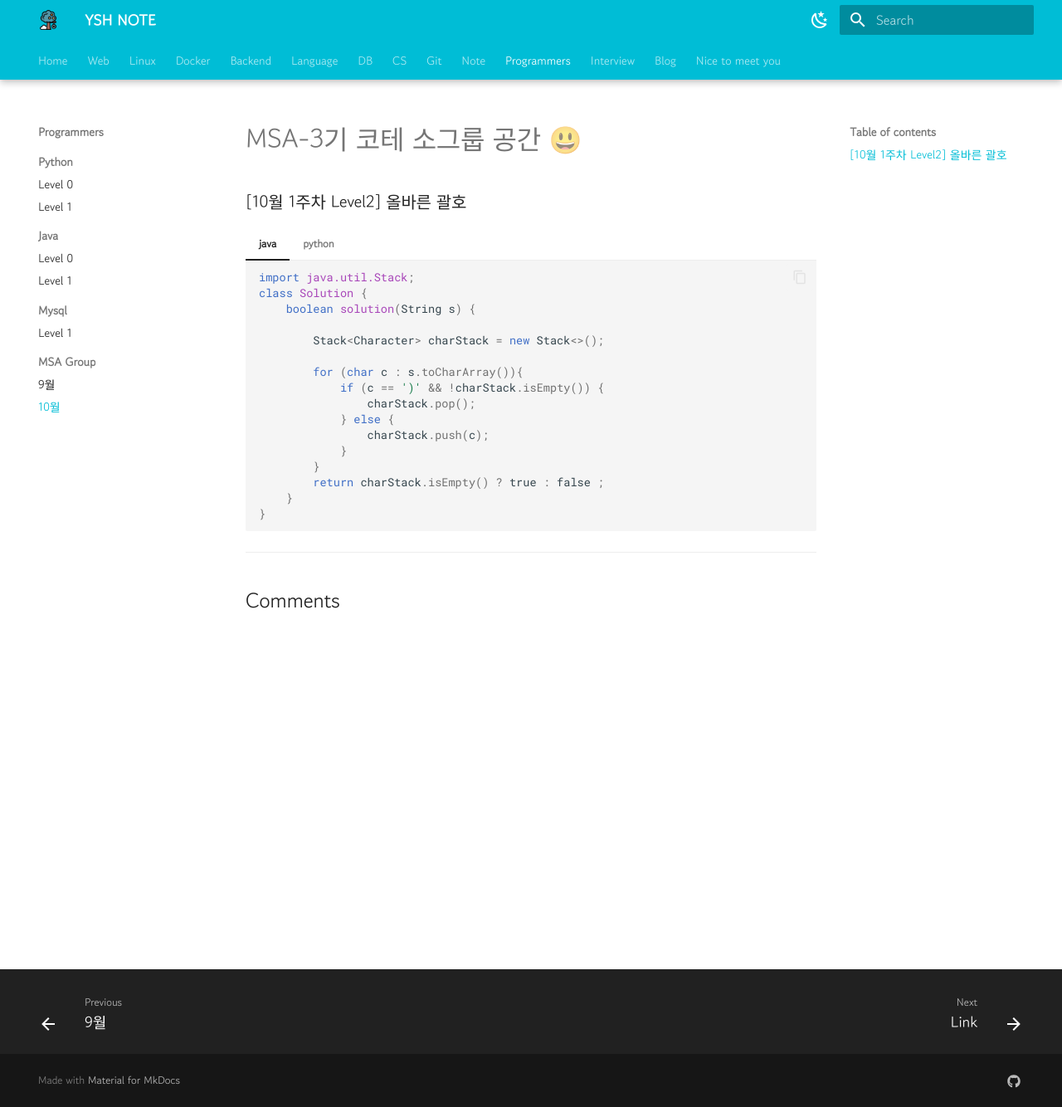
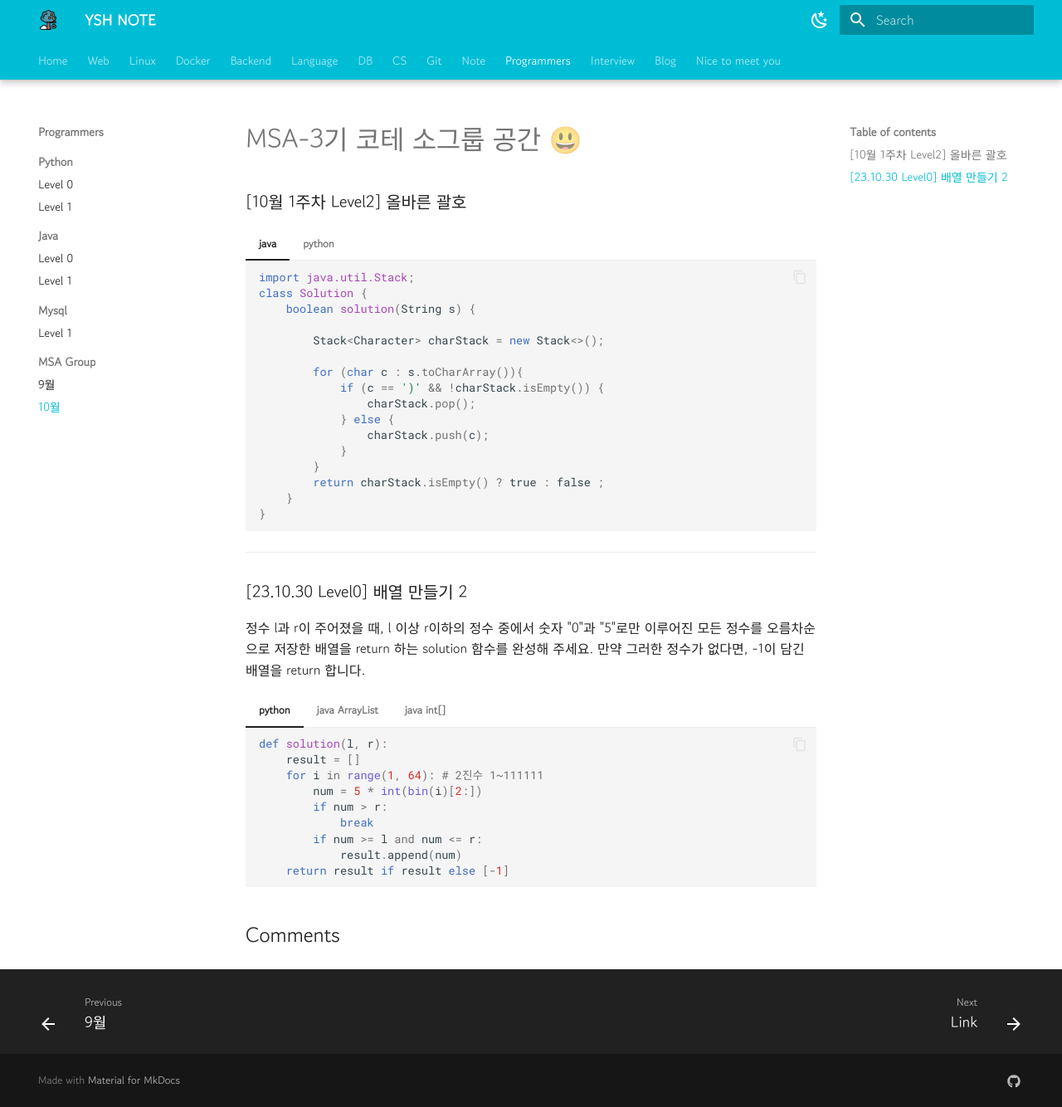
Before and after one commit to YSHeee/YSHeee.github.io, an MkDocs documentation site: the page built from docs/programmers/group/october.md, in a window 1280 px wide and 1334 px high. Shown: the whole window at 83% size. Built offline with MkDocs 1.6.1 and Material for MkDocs 9.7.7, drawn with Linux system fonts in a browser that asks for light colours; comment, search, counter and statistics services are not loaded.

Commit message:
:memo: ADD 10.30 Programmers Group

````diff
--- a/docs/programmers/group/october.md
+++ b/docs/programmers/group/october.md
@@ -38,3 +38,59 @@ comments: true
     ```
 
 ---
+
+### [23.10.30 Level0] 배열 만들기 2
+정수 l과 r이 주어졌을 때, l 이상 r이하의 정수 중에서 숫자 "0"과 "5"로만 이루어진 모든 정수를 오름차순으로 저장한 배열을 return 하는 solution 함수를 완성해 주세요. 만약 그러한 정수가 없다면, -1이 담긴 배열을 return 합니다.
+
+=== "python"
+    ``` python
+    def solution(l, r):
+        result = []
+        for i in range(1, 64): # 2진수 1~111111
+            num = 5 * int(bin(i)[2:])
+            if num > r:
+                break
+            if num >= l and num <= r:
+                result.append(num)
+        return result if result else [-1]
+    ```
+=== "java ArrayList"
+    ``` java
+    import java.util.ArrayList;
+    class Solution {
+        public ArrayList<Integer> solution(int l, int r) {
+            ArrayList<Integer> answer = new ArrayList<>();
+            int num;
+            for (int i=1; i<64; i++){
+                num = 5 * Integer.parseInt(Integer.toBinaryString(i));
+                if (num >= l && num <= r)
+                    answer.add(num);
+                if (num > r)
+                    break;
+            }
+            if (answer.size() == 0)
+                answer.add(-1);
+
+            return answer;
+        }
+    }
+    ```
+=== "java int[]"
+    ``` java
+    import java.util.ArrayList;
+    class Solution {
+        public int[] solution(int l, int r) {
+            ArrayList<Integer> answer = new ArrayList<>();
+            int num;
+            for (int i=1; i<64; i++){
+                num = 5 * Integer.parseInt(Integer.toBinaryString(i));
+                if (num >= l && num <= r)
+                    answer.add(num);
+                if (num > r)
+                    break;
+            }
+
+            return answer.isEmpty() ? new int[]{-1} : answer.stream().mapToInt(i->i).toArray();
+        }
+    }
+    ```
````
Also changed, not shown: docs/programmers/python/level0.md (+0 -20 lines).
